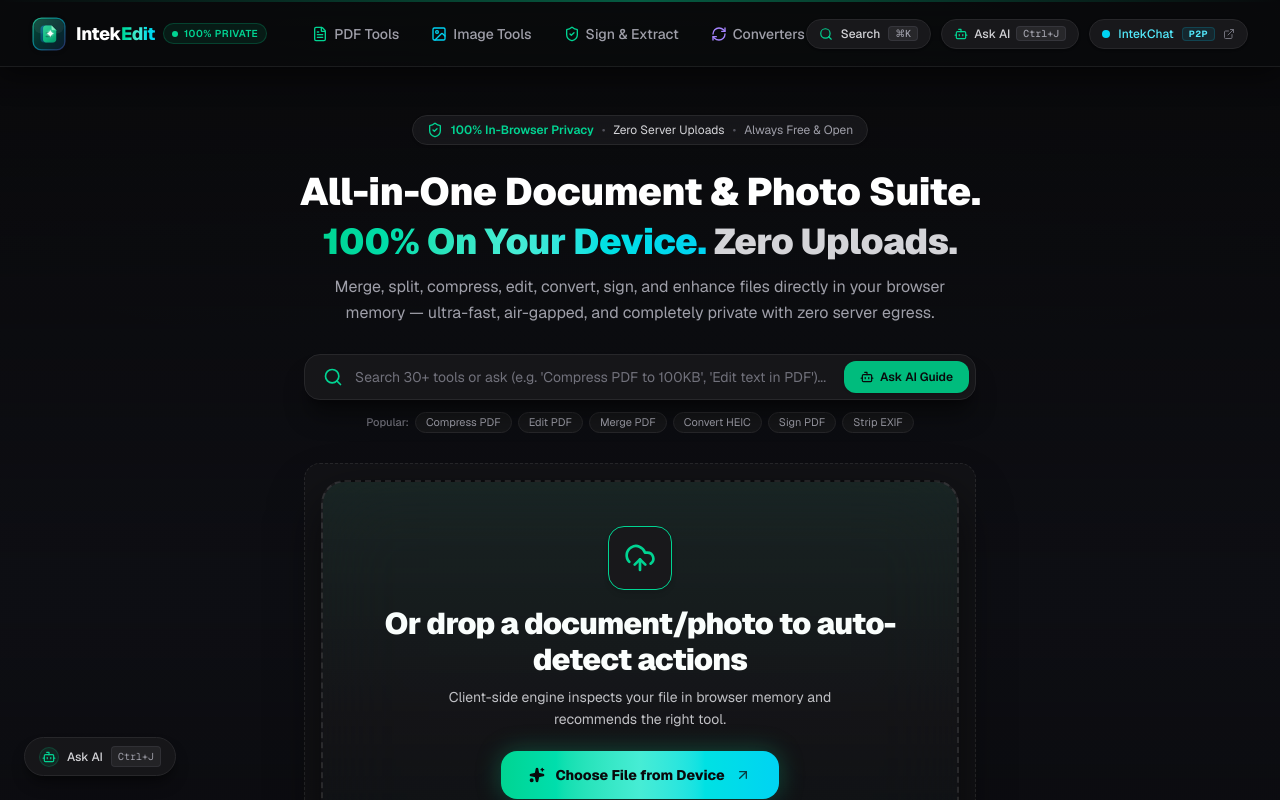
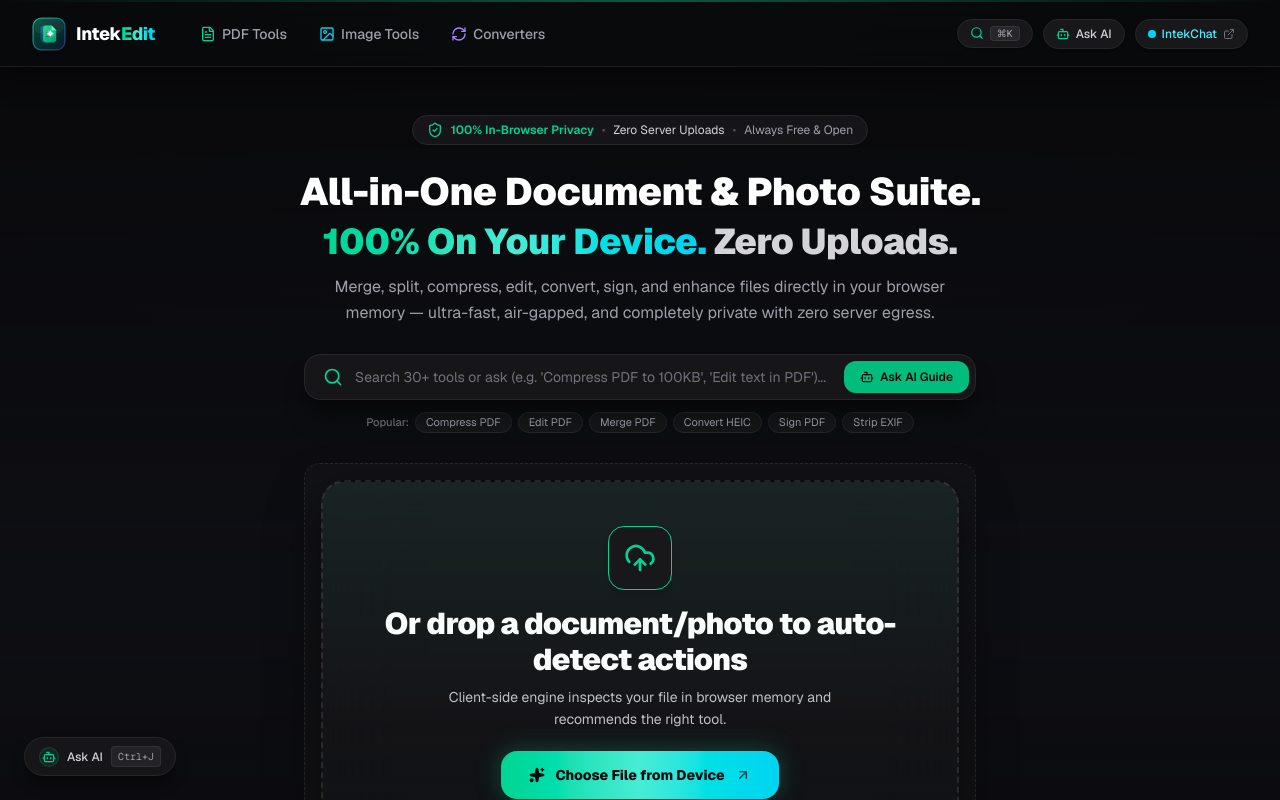
Before and after one commit to Intekhab-Ansari/document-solution, a Next.js app in the folder apps/web/: page / in a window 1280 px wide. Shown: the top 800 px of the page. Built offline with nearby package versions, Linux system fonts and the light colour scheme.

Commit message:
fix(nav): eliminate letter collision between Converters and Search pill, streamline top bar

```diff
--- a/apps/web/src/components/common/BrandLogo.tsx
+++ b/apps/web/src/components/common/BrandLogo.tsx
@@ -134,7 +134,7 @@ export function BrandLogo({ size = 36, showBadge = true, className = "" }: Brand
             </span>
           </span>
           {showBadge && (
-            <span className="hidden md:inline-flex items-center gap-1.5 text-[10px] px-2 py-0.5 rounded-full font-semibold uppercase tracking-wider bg-emerald-500/10 text-emerald-400 border border-emerald-500/25">
+            <span className="hidden 2xl:inline-flex items-center gap-1.5 text-[10px] px-2 py-0.5 rounded-full font-semibold uppercase tracking-wider bg-emerald-500/10 text-emerald-400 border border-emerald-500/25">
               <span className="w-1.5 h-1.5 rounded-full bg-emerald-400" />
               <span>100% Private</span>
             </span>
--- a/apps/web/src/components/layout/Navbar.tsx
+++ b/apps/web/src/components/layout/Navbar.tsx
@@ -193,6 +193,18 @@ export function Navbar() {
                     <span>Convert to Grayscale (B&W)</span>
                   </Link>
                   <Link
+                    href="/security/sign"
+                    className="flex items-center justify-between gap-3 px-3 py-2 rounded-xl text-zinc-300 hover:text-white hover:bg-zinc-800/80 text-xs transition-colors"
+                  >
+                    <span className="flex items-center gap-2 truncate">
+                      <PenTool className="w-3.5 h-3.5 text-emerald-400 shrink-0" />
+                      <span className="truncate">Sign & Protect PDF</span>
+                    </span>
+                    <span className="text-[10px] text-emerald-400 bg-emerald-950/60 px-1.5 py-0.5 rounded font-bold shrink-0 whitespace-nowrap ml-2">
+                      Sign
+                    </span>
+                  </Link>
+                  <Link
                     href="/pdf/repair"
                     className="flex items-center gap-2 px-3 py-2 rounded-xl text-zinc-300 hover:text-white hover:bg-zinc-800/80 text-xs transition-colors"
                   >
@@ -277,62 +289,7 @@ export function Navbar() {
               </div>
             </div>
 
-            {/* 3. Security & Sign Dropdown */}
-            <div className="relative group shrink-0">
-              <Link
-                href="/security"
-                className="flex items-center gap-1.5 px-2.5 xl:px-3 py-1.5 rounded-xl hover:text-white hover:bg-white/[0.05] border border-transparent hover:border-white/[0.08] transition-all whitespace-nowrap shrink-0"
-              >
-                <ShieldCheck className="w-4 h-4 text-emerald-400 shrink-0" />
-                <span className="whitespace-nowrap">Sign & Extract</span>
-              </Link>
-              <div className="absolute left-1/2 -translate-x-1/2 top-full pt-1.5 w-80 opacity-0 pointer-events-none group-hover:opacity-100 group-hover:pointer-events-auto transition-all duration-150">
-                <div className="p-2.5 rounded-2xl bg-zinc-950/95 backdrop-blur-3xl border border-white/10 shadow-[0_25px_60px_rgba(0,0,0,0.85),0_0_25px_rgba(16,185,129,0.06)] ring-1 ring-white/5 space-y-1">
-                  <Link
-                    href="/security"
-                    className="flex items-center justify-between px-3 py-2 rounded-xl text-emerald-400 bg-emerald-500/10 hover:bg-emerald-500/20 text-xs font-semibold border border-emerald-500/20 transition-colors mb-1 shadow-sm"
-                  >
-                    <span>Security & Sign Suite</span>
-                    <ArrowRight className="w-3.5 h-3.5 shrink-0" />
-                  </Link>
-                  <Link
-                    href="/security/sign"
-                    className="flex items-center justify-between gap-2 px-3 py-2 rounded-xl text-zinc-300 hover:text-white hover:bg-zinc-800/80 text-xs transition-colors"
-                  >
-                    <span className="flex items-center gap-2 truncate">
-                      <PenTool className="w-3.5 h-3.5 text-emerald-400 shrink-0" />
-                      <span className="truncate">E-Sign Document</span>
-                    </span>
-                    <span className="text-[10px] text-emerald-400 bg-emerald-950/60 px-1.5 py-0.5 rounded font-bold shrink-0 whitespace-nowrap ml-2">
-                      Popular
-                    </span>
-                  </Link>
-                  <Link
-                    href="/extract/text"
-                    className="flex items-center gap-2 px-3 py-2 rounded-xl text-zinc-300 hover:text-white hover:bg-zinc-800/80 text-xs transition-colors"
-                  >
-                    <FileCode className="w-3.5 h-3.5 text-cyan-400 shrink-0" />
-                    Extract Text & Markdown
-                  </Link>
-                  <Link
-                    href="/extract/images"
-                    className="flex items-center gap-2 px-3 py-2 rounded-xl text-zinc-300 hover:text-white hover:bg-zinc-800/80 text-xs transition-colors"
-                  >
-                    <ImageIcon className="w-3.5 h-3.5 text-amber-400 shrink-0" />
-                    Extract Embedded Images (ZIP)
-                  </Link>
-                  <Link
-                    href="/image/metadata"
-                    className="flex items-center gap-2 px-3 py-2 rounded-xl text-zinc-300 hover:text-white hover:bg-zinc-800/80 text-xs transition-colors"
-                  >
-                    <ShieldCheck className="w-3.5 h-3.5 text-emerald-400 shrink-0" />
-                    Strip GPS & EXIF Metadata
-                  </Link>
-                </div>
-              </div>
-            </div>
-
-            {/* 4. Converters Dropdown */}
+            {/* 3. Converters Dropdown */}
             <div className="relative group shrink-0">
               <Link
                 href="/convert"
@@ -516,27 +473,18 @@ export function Navbar() {
               </div>
             </div>
 
-            {/* 5. Privacy Link */}
-            <Link
-              href="/privacy"
-              className="hidden xl:flex items-center gap-1.5 px-2.5 xl:px-3 py-1.5 rounded-xl hover:text-white hover:bg-white/[0.05] border border-transparent hover:border-white/[0.08] transition-all whitespace-nowrap shrink-0"
-            >
-              <ShieldCheck className="w-4 h-4 text-emerald-400 shrink-0" />
-              <span className="whitespace-nowrap">Privacy</span>
-            </Link>
           </nav>
         </div>
 
-        {/* Right Action Area: Search, Ask AI, IntekChat Button & Privacy Badge */}
+        {/* Right Action Area: Search, Ask AI, IntekChat Button */}
         <div className="flex items-center gap-2 sm:gap-2.5 shrink-0">
           {/* Quick Search Button (Command Palette Ctrl+K) */}
           <button
             onClick={() => setCommandPaletteOpen(true)}
-            className="flex items-center gap-1.5 sm:gap-2 px-2.5 sm:px-3 py-1.5 rounded-full text-xs font-medium bg-zinc-900 hover:bg-zinc-800 border border-zinc-800 hover:border-zinc-700 text-zinc-400 hover:text-white transition-all whitespace-nowrap shrink-0 cursor-pointer shadow-sm"
+            className="flex items-center gap-1.5 px-2.5 sm:px-3 py-1.5 rounded-full text-xs font-medium bg-zinc-900 hover:bg-zinc-800 border border-zinc-800 hover:border-zinc-700 text-zinc-400 hover:text-white transition-all whitespace-nowrap shrink-0 cursor-pointer shadow-sm"
             title="Search all 30+ tools (Ctrl+K)"
           >
             <Search className="w-3.5 h-3.5 text-emerald-400 shrink-0" />
-            <span className="hidden xl:inline text-zinc-300 text-xs font-medium">Search</span>
             <kbd className="hidden sm:inline-flex items-center text-[10px] font-mono px-1.5 py-0.2 rounded bg-zinc-800 border border-zinc-700/60 text-zinc-400">
               ⌘K
             </kbd>
@@ -555,9 +503,6 @@ export function Navbar() {
           >
             <Bot className="w-3.5 h-3.5 text-emerald-400 shrink-0" />
             <span className="whitespace-nowrap font-medium hidden sm:inline">Ask AI</span>
-              <kbd className="text-[10px] font-mono px-1.5 py-0.2 rounded bg-zinc-800 border border-zinc-700/60 text-zinc-400 hidden xl:inline">
-                Ctrl+J
-              </kbd>
           </button>
 
           {/* IntekChat External App Button */}
@@ -565,14 +510,11 @@ export function Navbar() {
             href="https://intekchat.vercel.app/"
             target="_blank"
             rel="noopener noreferrer"
-              className="group flex items-center gap-1.5 sm:gap-2 px-3 py-1.5 rounded-full text-xs font-medium bg-zinc-900 hover:bg-zinc-800 border border-zinc-800 hover:border-cyan-500/40 text-cyan-300 hover:text-white transition-all whitespace-nowrap shrink-0 cursor-pointer shadow-sm"
+            className="group flex items-center gap-1.5 px-3 py-1.5 rounded-full text-xs font-medium bg-zinc-900 hover:bg-zinc-800 border border-zinc-800 hover:border-cyan-500/40 text-cyan-300 hover:text-white transition-all whitespace-nowrap shrink-0 cursor-pointer shadow-sm"
             title="Open IntekChat — Free P2P File Sharing & Chat (intekchat.vercel.app)"
           >
             <span className="w-2 h-2 rounded-full bg-cyan-400 shrink-0" />
             <span className="whitespace-nowrap font-medium">IntekChat</span>
-              <span className="text-[9px] font-bold uppercase tracking-wider px-1.5 py-0.2 rounded bg-cyan-500/10 text-cyan-300 border border-cyan-500/20 hidden md:inline-flex">
-                P2P
-              </span>
             <ExternalLink className="w-3 h-3 text-zinc-500 group-hover:text-cyan-300 group-hover:translate-x-0.5 transition-all shrink-0" />
           </a>
 
```
Lines whose indentation alone changed are shown as unchanged.
